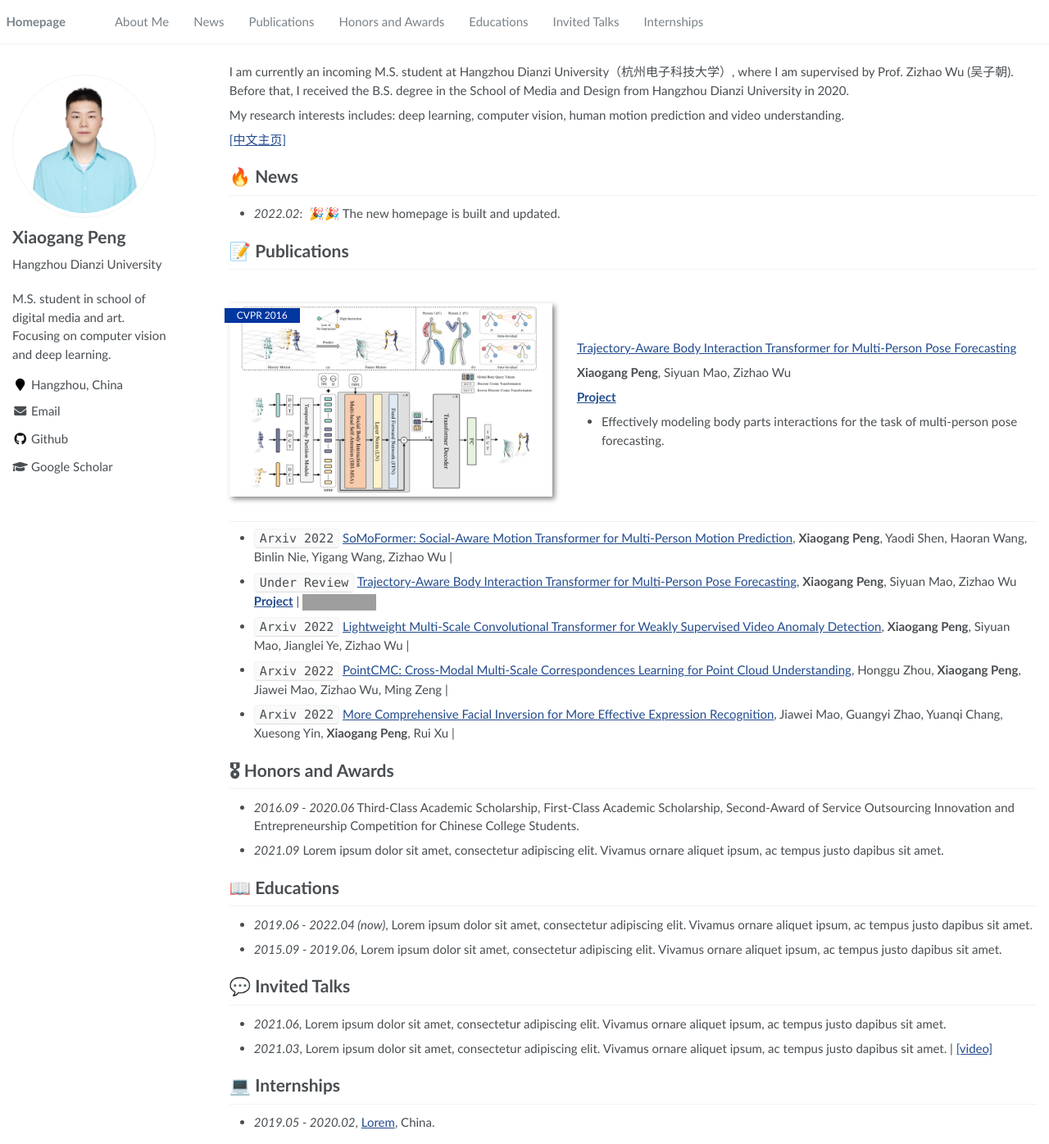
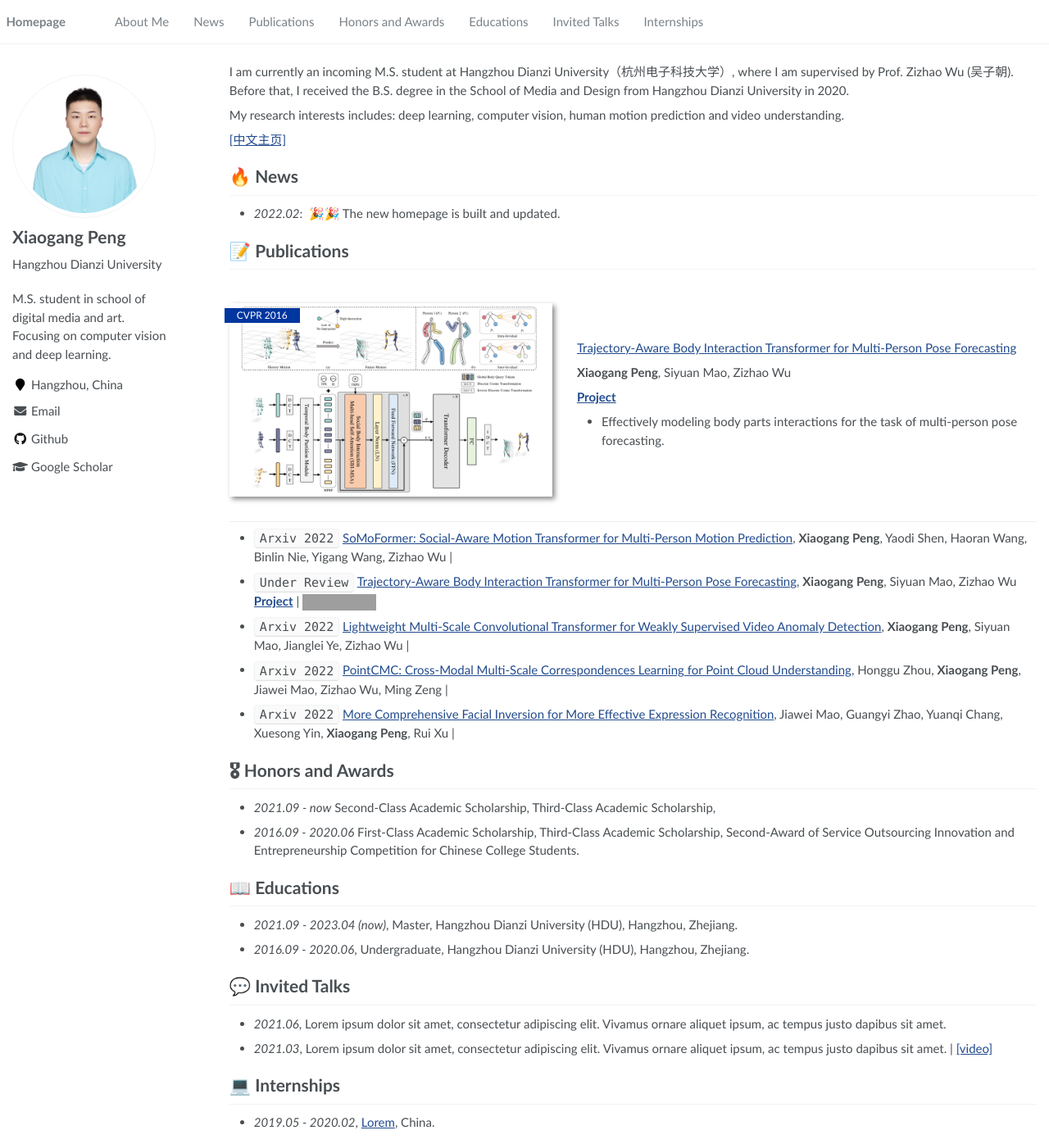
Before and after one commit to xiaogangpeng/xiaogangpeng.github.io, a Jekyll site: the page built from _pages/about.md, in a window 1280 px wide and 1396 px high. Shown: the whole window at 82% size. Built offline with Jekyll 4.4.1, drawn with Linux system fonts in a browser that asks for light colours; grey boxes are pictures that could not be loaded.

Commit message:
Update about.md

```diff
--- a/_pages/about.md
+++ b/_pages/about.md
@@ -48,12 +48,13 @@ My research interests includes: deep learning, computer vision, human motion pre
 
 
 # 🎖 Honors and Awards
-- *2016.09 - 2020.06* Third-Class Academic Scholarship, First-Class Academic Scholarship, Second-Award of Service Outsourcing Innovation and Entrepreneurship Competition for Chinese College Students.
-- *2021.09* Lorem ipsum dolor sit amet, consectetur adipiscing elit. Vivamus ornare aliquet ipsum, ac tempus justo dapibus sit amet.
+- *2021.09 - now* Second-Class Academic Scholarship, Third-Class Academic Scholarship,
+- *2016.09 - 2020.06* First-Class Academic Scholarship, Third-Class Academic Scholarship, Second-Award of Service Outsourcing Innovation and Entrepreneurship Competition for Chinese College Students.
+
 
 # 📖 Educations
-- *2019.06 - 2022.04 (now)*, Lorem ipsum dolor sit amet, consectetur adipiscing elit. Vivamus ornare aliquet ipsum, ac tempus justo dapibus sit amet.
-- *2015.09 - 2019.06*, Lorem ipsum dolor sit amet, consectetur adipiscing elit. Vivamus ornare aliquet ipsum, ac tempus justo dapibus sit amet.
+- *2021.09 - 2023.04 (now)*, Master, Hangzhou Dianzi University (HDU), Hangzhou, Zhejiang.
+- *2016.09 - 2020.06*, Undergraduate, Hangzhou Dianzi University (HDU), Hangzhou, Zhejiang.
 
 # 💬 Invited Talks
 - *2021.06*, Lorem ipsum dolor sit amet, consectetur adipiscing elit. Vivamus ornare aliquet ipsum, ac tempus justo dapibus sit amet.
```
